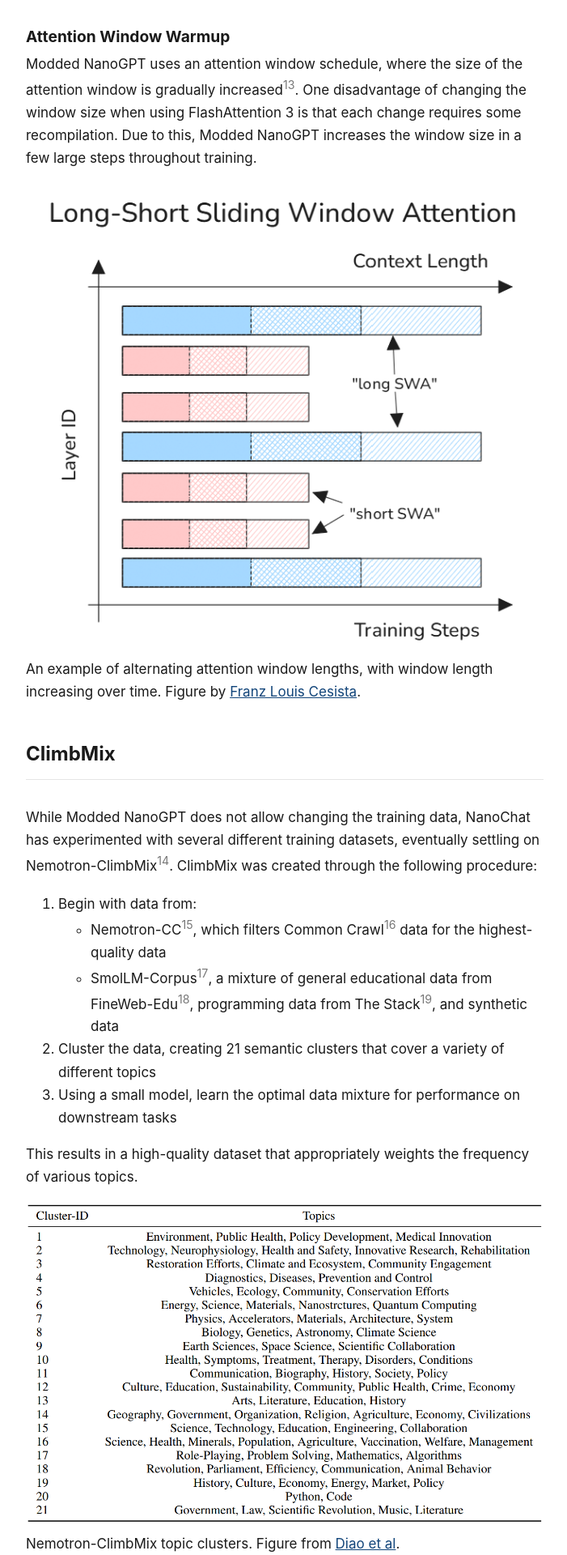
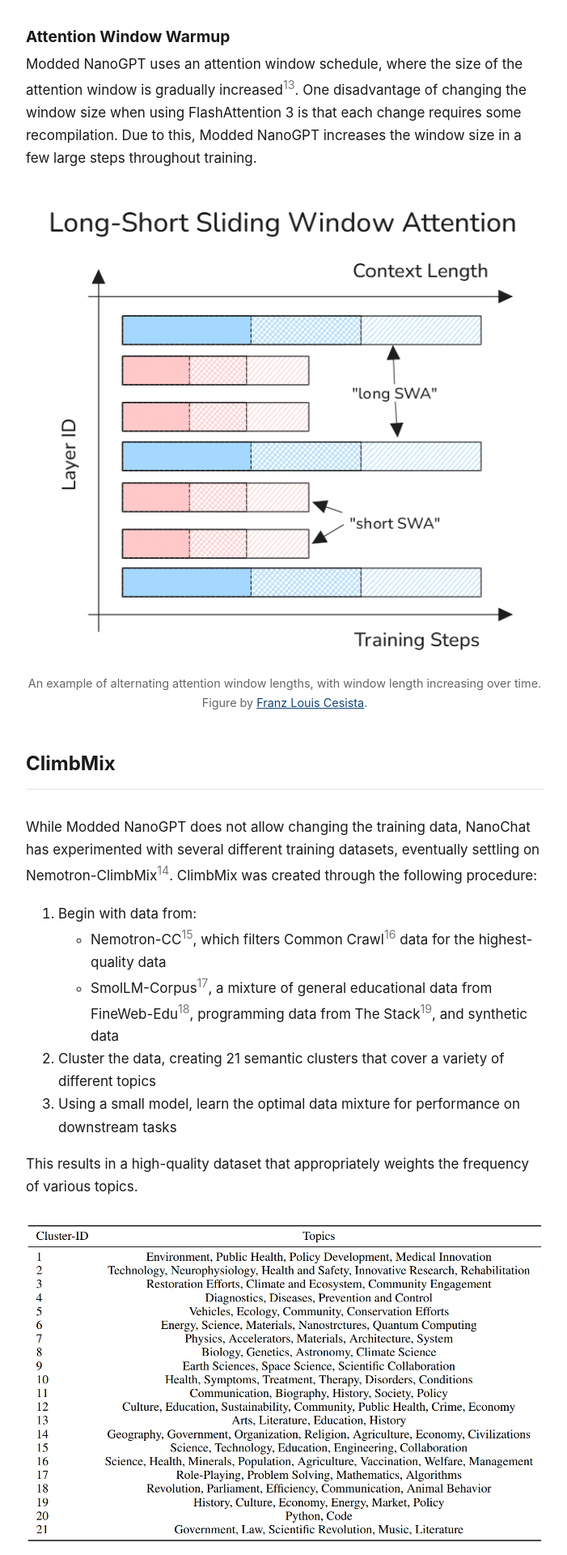
Before and after one commit to evan-conway/evanjayconway.com, a Jekyll site: the page built from _posts/2026-03-07-nanogpt-improvements.md, in a window 1280 px wide. Shown: the part 2582-4502 px from the top of the page at 81% size, without its empty margins (288-989 px from the left). Built offline with Jekyll 4.4.1, drawn with Linux system fonts in a browser that asks for light colours; some of the changed text lies outside the part shown.

Commit message:
wire up figure captions, and fix two content nits
figure.liquid now takes a caption and emits <figure>/<figcaption>, so
captions render as captions rather than as body paragraphs. It also
accepts several comma-separated paths to stack images under one shared
caption, which the QKNorm figure needs. Removes the leftover al-folio
bootstrap row/col wrappers from the post.

Fixes "<<$100" rendering as "«$100": kramdown turns << into a guillemet,
so it needs escaping as \<\<, which the post already did in one of the
two places it appears.

Guards the prose "$50" against MathJax, which treats $ as an inline math
delimiter. Neither \$ nor &#36; survives kramdown, so the fix is MathJax's
tex2jax_ignore class. Documented in AGENTS.md along with the caveat that
it cannot be used inside markdown link text.

Co-Authored-By: Claude Opus 5 <noreply@anthropic.com>
Claude-Session: https://claude.ai/code/session_0193TQoBMkomC7HU7sxe4Y7a

```diff
--- a/_includes/figure.liquid
+++ b/_includes/figure.liquid
@@ -1 +1,21 @@
-<img src="{{ include.path | relative_url }}" />
+{%- comment -%}
+  A figure, used from posts like:
+
+    {% include figure.liquid path="assets/img/slug/thing.png" caption="What it shows." %}
+
+  path     one image path, or several separated by commas to stack them
+           under a single shared caption
+  caption  optional; may contain HTML, e.g. caption="Figure from <a href='...'>Smith et al</a>."
+  alt      optional alt text, applied to every image in the figure
+{%- endcomment -%}
+
+<figure>
+  {%- assign image_paths = include.path | split: "," -%}
+  {%- for image_path in image_paths -%}
+    <img src="{{ image_path | strip | relative_url }}" alt="{{ include.alt }}" />
+  {%- endfor -%}
+
+  {%- if include.caption -%}
+    <figcaption>{{ include.caption }}</figcaption>
+  {%- endif -%}
+</figure>
--- a/_posts/2026-03-07-nanogpt-improvements.md
+++ b/_posts/2026-03-07-nanogpt-improvements.md
@@ -7,7 +7,7 @@ description: Improvements to the NanoGPT and NanoChat speedruns
 
 Near the end of 2022, [Andrej Karpathy](https://karpathy.ai/) released NanoGPT[^nanogpt], a small, hackable GPT. A few years later, [Keller Jordan](https://kellerjordan.github.io/) forked off the Modded NanoGPT[^nanogptreadme] repository and launched the NanoGPT speedrun, which sought to improve NanoGPT's training speed on a single 8xH100 node as much as possible.
 
-Since then, Modded NanoGPT has gone from taking 45 minutes to train a model equivalent to GPT-2 Small to taking less than 90 seconds. Using a similar setup, Andrej Karpathy's NanoGPT successor, NanoChat[^nanochat], has reduced the time needed to train a GPT-2 XL level model from 168 hours to around 2 hours. These improvements have massively changed the economics of small-model training, making it possible to train a fully functional model for only around $50.
+Since then, Modded NanoGPT has gone from taking 45 minutes to train a model equivalent to GPT-2 Small to taking less than 90 seconds. Using a similar setup, Andrej Karpathy's NanoGPT successor, NanoChat[^nanochat], has reduced the time needed to train a GPT-2 XL level model from 168 hours to around 2 hours. These improvements have massively changed the economics of small-model training, making it possible to train a fully functional model for only around <span class="tex2jax_ignore">$50</span>.
 
 This post covers some of the most interesting and impactful upgrades used in both speedruns, with the goal of showing how model training got so fast. These improvements are presented in (approximate) order of importance.
 
@@ -49,14 +49,7 @@ A similar method of alternating short and long attention windows was used in GPT
 
 Modded NanoGPT uses an attention window schedule, where the size of the attention window is gradually increased[^windowwarmup]. One disadvantage of changing the window size when using FlashAttention 3 is that each change requires some recompilation. Due to this, Modded NanoGPT increases the window size in a few large steps throughout training.
 
-<div class="row mt-3 justify-content-center">
-    <div class="col-sm-10 mt-3 mt-md-0">
-        {% include figure.liquid loading="eager" path="assets/img/nano-gpt/attention_window_size.png" class="img-fluid rounded z-depth-1" zoomable=true %}
-    </div>
-</div>
-<div class="caption">
-    An example of alternating attention window lengths, with window length increasing over time. Figure by <a href="https://x.com/leloykun/status/1880301758154698958">Franz Louis Cesista</a>.
-</div>
+{% include figure.liquid path="assets/img/nano-gpt/attention_window_size.png" caption="An example of alternating attention window lengths, with window length increasing over time. Figure by <a href='https://x.com/leloykun/status/1880301758154698958'>Franz Louis Cesista</a>." %}
 
 ## ClimbMix
 ---
@@ -70,14 +63,7 @@ While Modded NanoGPT does not allow changing the training data, NanoChat has exp
 
 This results in a high-quality dataset that appropriately weights the frequency of various topics.
 
-<div class="row mt-3 justify-content-center">
-    <div class="col-sm-10 mt-3 mt-md-0">
-        {% include figure.liquid loading="eager" path="assets/img/nano-gpt/topic_clusters.png" class="img-fluid rounded z-depth-1" zoomable=true %}
-    </div>
-</div>
-<div class="caption">
-    Nemotron-ClimbMix topic clusters. Figure from <a href="https://arxiv.org/pdf/2504.13161#page=17">Diao et al</a>.
-</div>
+{% include figure.liquid path="assets/img/nano-gpt/topic_clusters.png" caption="Nemotron-ClimbMix topic clusters. Figure from <a href='https://arxiv.org/pdf/2504.13161#page=17'>Diao et al</a>." %}
 
 Modded NanoGPT uses FineWeb-Edu, a deduplicated and filtered selection of Common Crawl that was further filtered for data with high educational quality.
 
@@ -90,32 +76,13 @@ This section includes architectural modifications that are already relatively we
 
 Pre-norm[^prenorm] moves the normalization blocks out of the residual stream, placing them at the start of each sub-block (attention / MLP). This controls the gradient norm and increases training stability. This was also used in GPT-2[^gpt2], along with many other models.
 
-<div class="row mt-3 justify-content-center">
-    <div class="col-sm-8 mt-3 mt-md-0">
-        {% include figure.liquid loading="eager" path="assets/img/nano-gpt/pre_norm_post_norm.png" class="img-fluid rounded z-depth-1" zoomable=true %}
-    </div>
-</div>
-<div class="caption">
-    Post-norm (left) versus pre-norm (right). Figure from <a href="https://arxiv.org/pdf/2002.04745#page=2">Xiong et al</a>.
-</div>
+{% include figure.liquid path="assets/img/nano-gpt/pre_norm_post_norm.png" caption="Post-norm (left) versus pre-norm (right). Figure from <a href='https://arxiv.org/pdf/2002.04745#page=2'>Xiong et al</a>." %}
 
 ### QKNorm
 
 QKNorm[^qknorm] normalizes each query vector $q_i$ and key vector $k_j$ after splitting along the head dimension and applying RoPE. While the original QKNorm paper uses the $\ell_2$-norm, both NanoChat and Modded NanoGPT apply RMSNorm instead. The primary benefit of this improvement is stopping the softmaxes in the attention computation from being easily saturated by large key or query vectors, allowing for more diverse attention patterns. This also improves training by stopping the attention gradients from growing extremely small. However, one disadvantage of this approach is that it can lead to the model not being able to sufficiently "focus" on important tokens, which has led to some later efforts to tweak the attention scale[^attentionscale].
 
-<div class="row mt-3">
-    <div class="col-sm mt-3 mt-md-0">
-        {% include figure.liquid loading="eager" path="assets/img/nano-gpt/no_qk_norm.png" class="img-fluid rounded z-depth-1" zoomable=true %}
-    </div>
-</div>
-<div class="row mt-3">
-    <div class="col-sm mt-3 mt-md-0">
-        {% include figure.liquid loading="eager" path="assets/img/nano-gpt/qk_norm.png" class="img-fluid rounded z-depth-1" zoomable=true %}
-    </div>
-</div>
-<div class="caption">
-    Attention without QK-norm (above) versus attention with QK-norm (below). Figures from <a href="https://arxiv.org/pdf/2010.04245#page=3">Henry et al</a>.
-</div>
+{% include figure.liquid path="assets/img/nano-gpt/no_qk_norm.png, assets/img/nano-gpt/qk_norm.png" caption="Attention without QK-norm (above) versus attention with QK-norm (below). Figures from <a href='https://arxiv.org/pdf/2010.04245#page=3'>Henry et al</a>." %}
 
 ### RMSNorm
 
@@ -291,7 +258,7 @@ If you found this post useful, please cite it as:
 
 [^nanochat]: Karpathy 2025, [*nanochat: The best ChatGPT that $100 can buy*](https://github.com/karpathy/nanochat)
 
-[^nanochatannouncement]: Karpathy 2026, [*Beating GPT-2 for <<$100: the nanochat journey*](https://github.com/karpathy/nanochat/discussions/481)
+[^nanochatannouncement]: Karpathy 2026, [*Beating GPT-2 for \<\<$100: the nanochat journey*](https://github.com/karpathy/nanochat/discussions/481)
 
 [^nanochatlog]: Karpathy 2025, [*dev/LOG.md*](https://github.com/karpathy/nanochat/blob/master/dev/LOG.md)
 
--- a/assets/css/main.css
+++ b/assets/css/main.css
@@ -135,6 +135,11 @@ figure {
   margin: 2rem 0;
 }
 
+/* A figure can stack several images under one caption; space them apart. */
+figure img + img {
+  margin-top: 1rem;
+}
+
 figcaption {
   margin-top: 0.5rem;
   font-size: 0.9rem;
```
Also changed, not shown: AGENTS.md (+26 -0 lines).
